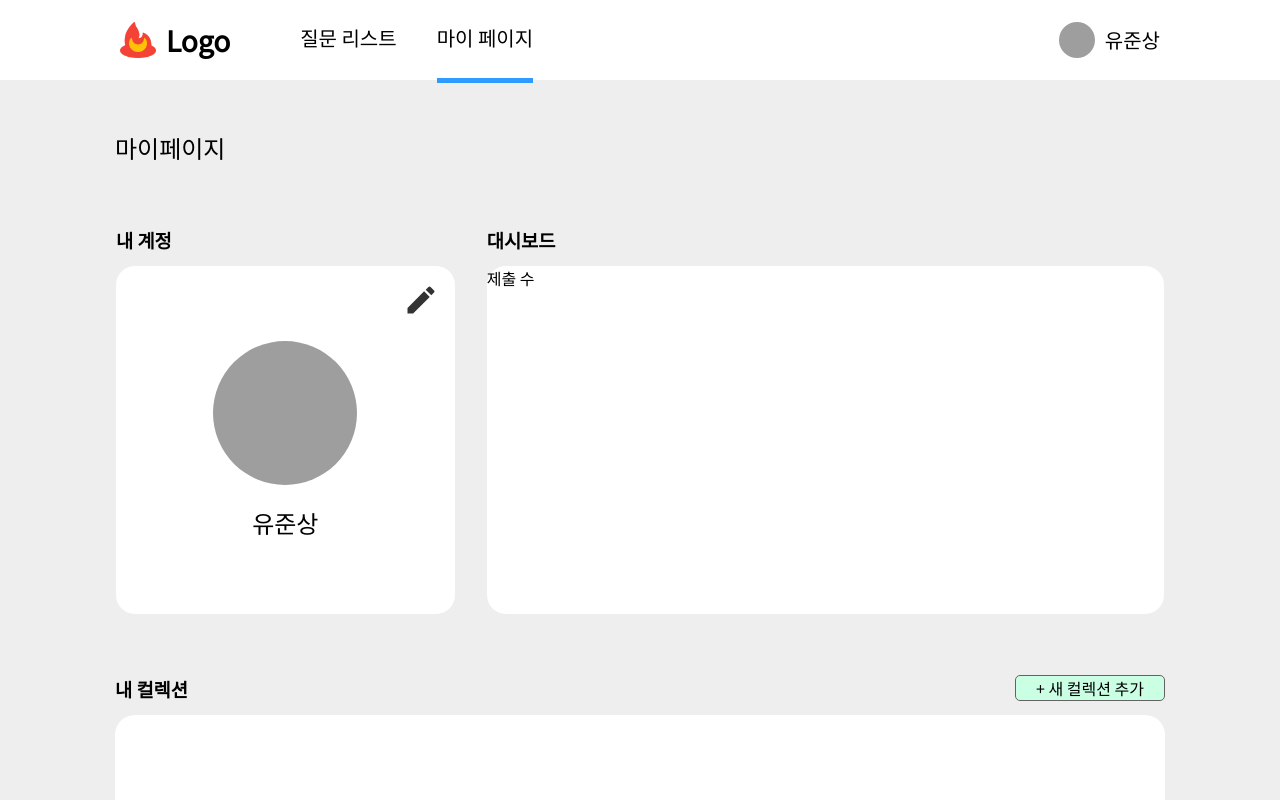
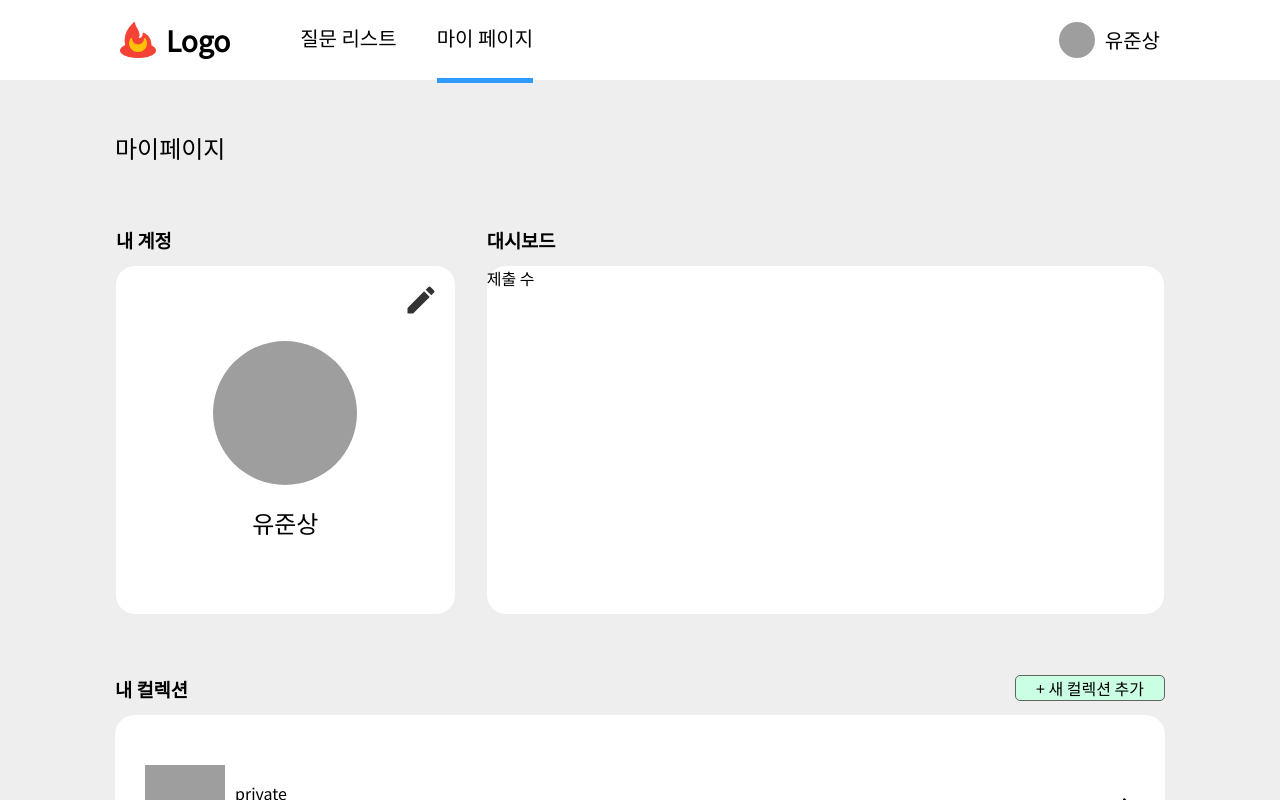
Before and after one commit to Interview-Master-Project/FrontEnd-JS, a Next.js app: page /mypage in a window 1280 px wide. Built offline with nearby package versions, Linux system fonts and the light colour scheme; grey boxes are pictures that could not be loaded.

Commit message:
Feat: 컬렉션 라우트 작업 + 이후 대시보드 부분 작업 필요

```diff
--- a/src/app/(afterLogin)/mypage/_component/Collections.tsx
+++ b/src/app/(afterLogin)/mypage/_component/Collections.tsx
@@ -2,12 +2,62 @@
 
 import styles from "./collections.module.scss";
 import Link from "next/link";
+import Image from "next/image";
+import { faker } from "@faker-js/faker";
+import { FaChevronRight } from "react-icons/fa";
 
 export default function Collections() {
+  // dummy data
+  const collections = [
+    {
+      id: 1,
+      image: faker.image.urlLoremFlickr(),
+      isPrivate: true,
+      title: faker.lorem.words(3),
+    },
+    {
+      id: 2,
+      image: faker.image.urlLoremFlickr(),
+      isPrivate: true,
+      title: faker.lorem.words(3),
+    },
+    {
+      id: 3,
+      image: faker.image.urlLoremFlickr(),
+      isPrivate: true,
+      title: faker.lorem.words(3),
+    },
+  ];
+
   return (
     <div className={styles.collections}>
       <h3>내 컬렉션</h3>
-      <Link href="/">+ 새 컬렉션 추가</Link>
+      <Link href="/mypage/newcoll" className={styles.createCollectionBtn}>
+        + 새 컬렉션 추가
+      </Link>
+      {collections.map(({ id, title, isPrivate, image }) => {
+        return (
+          <Link
+            href={`/mypage/collections?id=${id}`}
+            key={id}
+            className={styles.collection}
+          >
+            <div className={styles.collectionInfo}>
+              <Image
+                src={image}
+                alt={`컬렉션id:${id}`}
+                width={80}
+                height={80}
+              />
+              <div>
+                <span>{isPrivate ? "private" : "public"}</span>
+                <h4>{title}</h4>
+              </div>
+            </div>
+            <FaChevronRight />
+          </Link>
+        );
+      })}
     </div>
   );
 }
--- a/src/app/(afterLogin)/mypage/_component/collections.module.scss
+++ b/src/app/(afterLogin)/mypage/_component/collections.module.scss
@@ -14,8 +14,9 @@
     top: -40px;
     left: 0;
   }
+}
 
-  & > a {
+.createCollectionBtn {
   position: absolute;
   top: -40px;
   right: 0;
@@ -24,4 +25,20 @@
   border-radius: 5px;
   padding: 0 20px;
 }
+
+.collection {
+  height: 120px;
+  border-bottom: 1px solid $layout;
+  display: flex;
+  align-items: center;
+  justify-content: space-between;
+
+  & > div:first-child {
+    display: flex;
+    align-items: center;
   }
+}
+
+.collectionInfo {
+  gap: 10px;
+}
--- /dev/null
+++ b/src/app/(afterLogin)/mypage/newcoll/page.tsx
@@ -0,0 +1,3 @@
+export default function Page() {
+  return <div>새 컬렉션 생성 페이지입니다.</div>;
+}
```
Also changed, not shown: src/app/(afterLogin)/mypage/collections/page.tsx (added, +10 -0 lines). Lines whose indentation alone changed are shown as unchanged.
